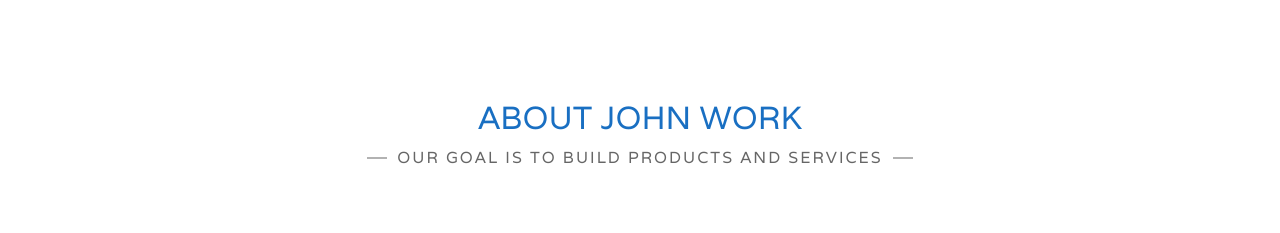
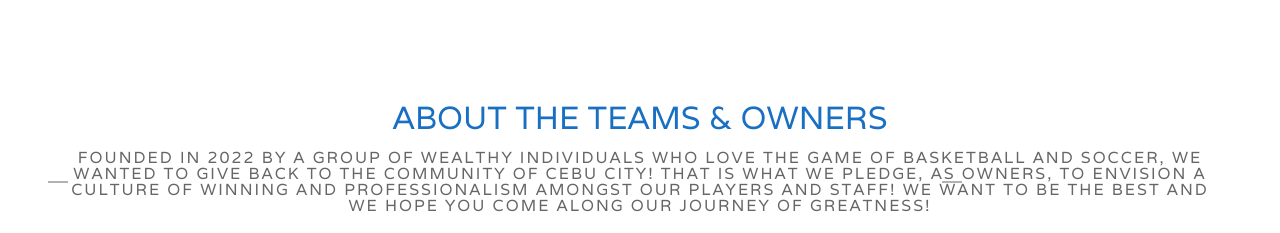
Before and after one commit to chad-cervantes/CPNT-201-Freebie-Triple-P-Master-Template, a plain HTML site: page index.html in a window 1280 px wide. Shown: the part 1959-2192 px from the top of the page. Drawn offline with nearby package versions, Linux system fonts and the light colour scheme.

Commit message:
added index.html

```diff
--- a/index.html
+++ b/index.html
@@ -172,8 +172,8 @@
         <!-- About section -->
         <section class="site-section section-about text-center" id="about">
             <div class="container">
-                <h2>ABOUT John WORK</h2>
-                <p class="section-subtitle"><span>Our goal is to build products and services</span></p>
+                <h2>About The Teams & Owners</h2>
+                <p class="section-subtitle"><span>Founded in 2022 by a group of wealthy individuals who love the game of basketball and soccer, we wanted to give back to the community of Cebu City! That is what we pledge, as owners, to envision a culture of winning and professionalism amongst our players and staff! We want to be the best and we hope you come along our journey of greatness!</span></p>
                 <div class="row">
                     <div class="col-sm-3 col-xs-6">
                         <div class="feature-about">
```
